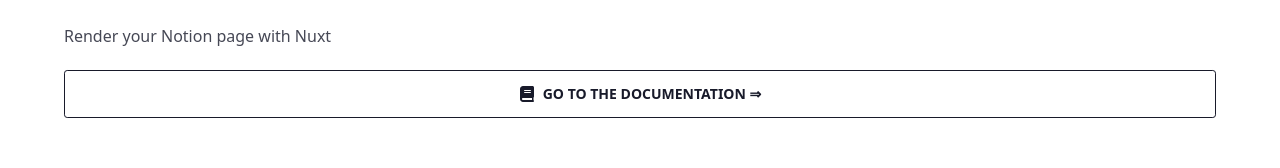
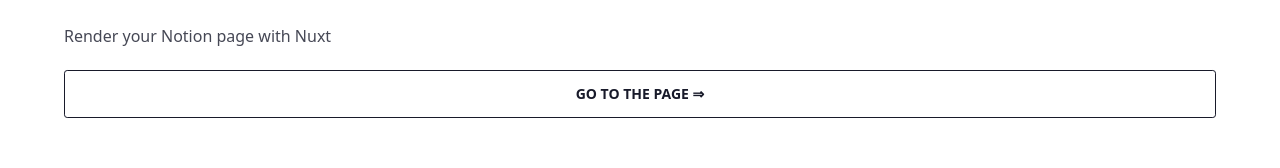
Before and after one commit to egrzeszczak/nuxt-3-notion, a Nuxt app: page / in a window 1280 px wide. Shown: the part 157-325 px from the top of the page. Built offline with nearby package versions, Linux system fonts and the light colour scheme.

Commit message:
docs: :memo: update README.md, minor changes in /pages/index.vue

```diff
--- a/pages/index.vue
+++ b/pages/index.vue
@@ -8,16 +8,7 @@
 					:to="`/page/${config.notionRootPage}`"
 					class="btn btn-block lg:btn-md btn-outline gap-2"
 				>
-					<svg
-						xmlns="http://www.w3.org/2000/svg"
-						viewBox="0 0 448 512"
-						class="w-4 h-4 fill-current"
-					>
-						<path
-							d="M448 336v-288C448 21.49 426.5 0 400 0H96C42.98 0 0 42.98 0 96v320c0 53.02 42.98 96 96 96h320c17.67 0 32-14.33 32-31.1c0-11.72-6.607-21.52-16-27.1v-81.36C441.8 362.8 448 350.2 448 336zM143.1 128h192C344.8 128 352 135.2 352 144C352 152.8 344.8 160 336 160H143.1C135.2 160 128 152.8 128 144C128 135.2 135.2 128 143.1 128zM143.1 192h192C344.8 192 352 199.2 352 208C352 216.8 344.8 224 336 224H143.1C135.2 224 128 216.8 128 208C128 199.2 135.2 192 143.1 192zM384 448H96c-17.67 0-32-14.33-32-32c0-17.67 14.33-32 32-32h288V448z"
-						/>
-					</svg>
-					Go to the documentation &rArr;
+					Go to the page &rArr;
 				</NuxtLink>
 			</p>
 			<h2>Component list</h2>
```
Also changed, not shown: 1 other file (tests, documents, lock files or other folders).
